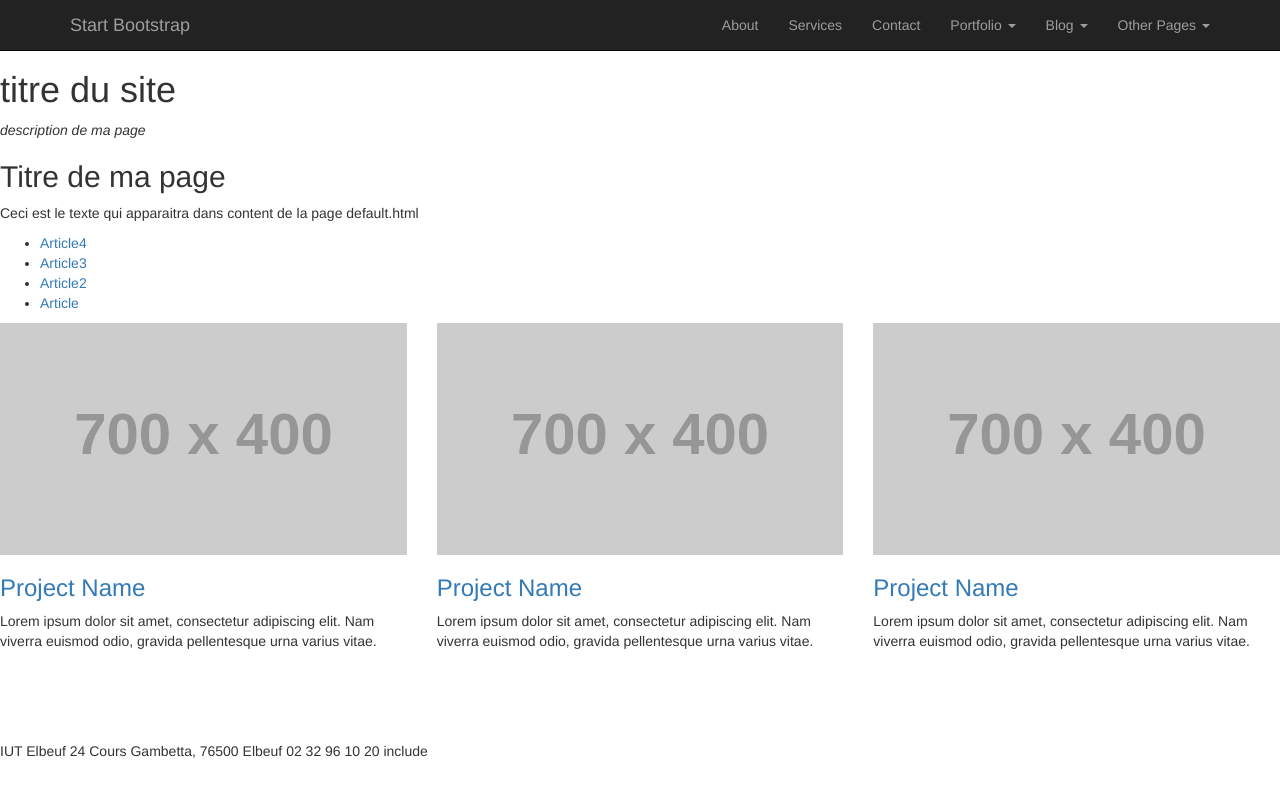
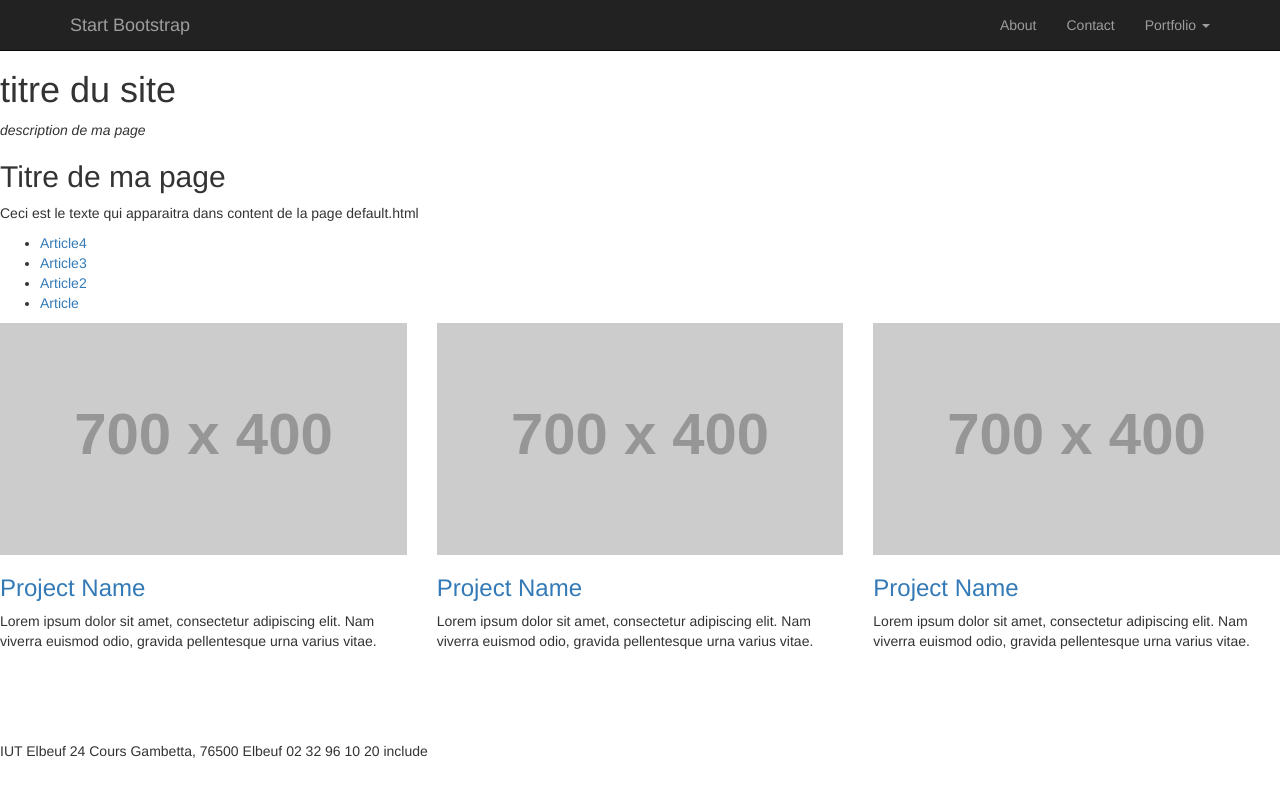
Before and after one commit to LeaBr/LeaBr.github.io, a Jekyll site: the page built from index.html, in a window 1280 px wide. Shown: the top 797 px of the page. Built offline with Jekyll 4.4.1, drawn with Linux system fonts in a browser that asks for light colours; nearby versions of some CDN libraries; library files that are not in the unit come from our copies.

Commit message:
modifié :         _includes/header.html

```diff
--- a/_includes/header.html
+++ b/_includes/header.html
@@ -5,6 +5,7 @@
     <!-- Navigation -->
     <nav class="navbar navbar-inverse navbar-fixed-top" role="navigation">
         <div class="container">
+
             <!-- Brand and toggle get grouped for better mobile display -->
             <div class="navbar-header">
                 <button type="button" class="navbar-toggle" data-toggle="collapse" data-target="#bs-example-navbar-collapse-1">
@@ -15,72 +16,34 @@
                 </button>
                 <a class="navbar-brand" href="index.html">Start Bootstrap</a>
             </div>
+
             <!-- Collect the nav links, forms, and other content for toggling -->
             <div class="collapse navbar-collapse" id="bs-example-navbar-collapse-1">
                 <ul class="nav navbar-nav navbar-right">
                     <li>
                         <a href="about.html">About</a>
                     </li>
-                    <li>
-                        <a href="services.html">Services</a>
-                    </li>
+
                     <li>
                         <a href="contact.html">Contact</a>
                     </li>
+
                     <li class="dropdown">
                         <a href="#" class="dropdown-toggle" data-toggle="dropdown">Portfolio <b class="caret"></b></a>
                         <ul class="dropdown-menu">
-                            <li>
-                                <a href="portfolio-1-col.html">1 Column Portfolio</a>
-                            </li>
-                            <li>
-                                <a href="portfolio-2-col.html">2 Column Portfolio</a>
-                            </li>
+
                             <li>
                                 <a href="portfolio-3-col.html">3 Column Portfolio</a>
                             </li>
-                            <li>
-                                <a href="portfolio-4-col.html">4 Column Portfolio</a>
-                            </li>
+
                             <li>
                                 <a href="portfolio-item.html">Single Portfolio Item</a>
                             </li>
                         </ul>
                     </li>
-                    <li class="dropdown">
-                        <a href="#" class="dropdown-toggle" data-toggle="dropdown">Blog <b class="caret"></b></a>
-                        <ul class="dropdown-menu">
-                            <li>
-                                <a href="blog-home-1.html">Blog Home 1</a>
-                            </li>
-                            <li>
-                                <a href="blog-home-2.html">Blog Home 2</a>
-                            </li>
-                            <li>
-                                <a href="blog-post.html">Blog Post</a>
-                            </li>
-                        </ul>
-                    </li>
-                    <li class="dropdown">
-                        <a href="#" class="dropdown-toggle" data-toggle="dropdown">Other Pages <b class="caret"></b></a>
-                        <ul class="dropdown-menu">
-                            <li>
-                                <a href="full-width.html">Full Width Page</a>
-                            </li>
-                            <li>
-                                <a href="sidebar.html">Sidebar Page</a>
-                            </li>
-                            <li>
-                                <a href="faq.html">FAQ</a>
-                            </li>
-                            <li>
-                                <a href="404.html">404</a>
-                            </li>
-                            <li>
-                                <a href="pricing.html">Pricing Table</a>
-                            </li>
-                        </ul>
-                    </li>
+
+
+
                 </ul>
             </div>
             <!-- /.navbar-collapse -->
```
